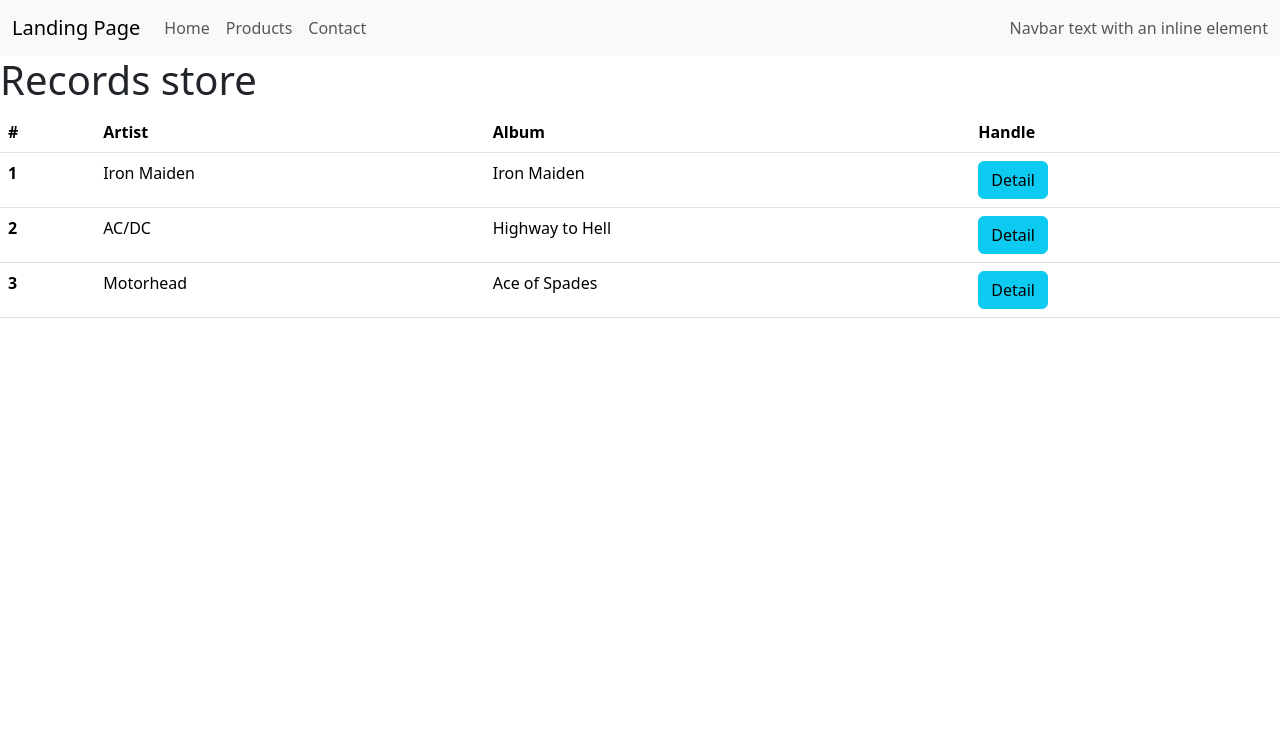
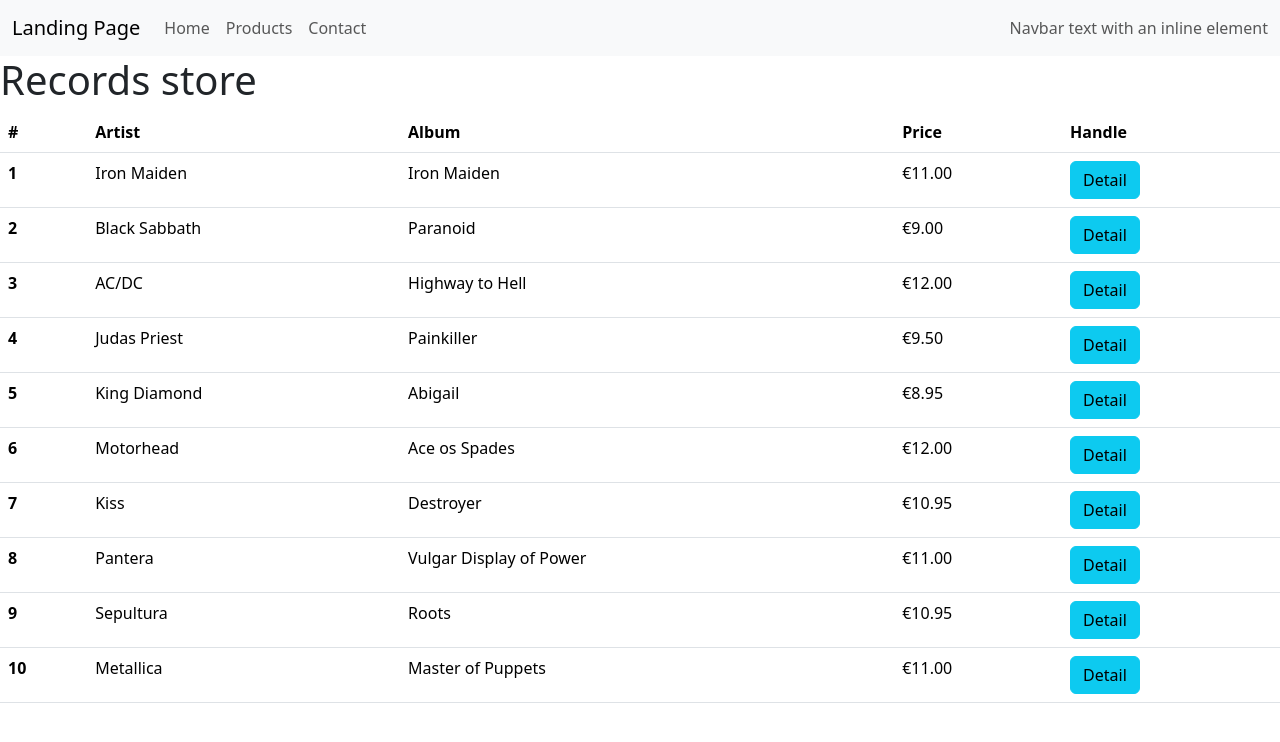
Before and after one commit to alvaroariasrivero/landing-page-angular, an Angular app: page /products in a window 1280 px wide. Shown: the top 742 px of the page. Built offline with nearby package versions, Linux system fonts and the light colour scheme.

Commit message:
dinamyc product detail

```diff
--- a/src/app/product-details/product-details.component.html
+++ b/src/app/product-details/product-details.component.html
@@ -1 +1,3 @@
-<h1>{{productTitle}}</h1>
+<h1>{{product?.album}}</h1>
+<h3>Artist: {{product?.artist}}</h3>
+<p>Price: {{ product?.price| currency:'EUR':'symbol':'1.2-2' }}</p>
--- a/src/app/product-details/product-details.component.ts
+++ b/src/app/product-details/product-details.component.ts
@@ -1,5 +1,6 @@
 import { Component, OnInit } from '@angular/core';
 import { ActivatedRoute } from '@angular/router';
+import { productsList, Product } from '../products/products.mock';
 
 @Component({
   selector: 'app-product-details',
@@ -8,13 +9,14 @@
 })
 export class ProductDetailsComponent implements OnInit {
 
-  productTitle: string = "";
+  productsList: Product[] = productsList;
+  product?: Product;
 
   constructor(private _route: ActivatedRoute){}
 
   ngOnInit(): void {
       this._route.params.subscribe(params => {
-        this.productTitle = params['productId'];
+        this.product = productsList.find((element) => element.album === params['productId']);
       });
   };
 
--- a/src/app/products/products.component.html
+++ b/src/app/products/products.component.html
@@ -6,27 +6,17 @@
         <th scope="col">#</th>
         <th scope="col">Artist</th>
         <th scope="col">Album</th>
+        <th scope="col">Price</th>
         <th scope="col">Handle</th>
       </tr>
     </thead>
     <tbody>
-      <tr>
-        <th scope="row">1</th>
-        <td>Iron Maiden</td>
-        <td>Iron Maiden</td>
-        <td><button class="btn btn-info"  [routerLink]="['/products', 'Iron Maiden']">Detail</button></td>
-      </tr>
-      <tr>
-        <th scope="row">2</th>
-        <td>AC/DC</td>
-        <td>Highway to Hell</td>
-        <td><button class="btn btn-info" [routerLink]="['/products', 'Highway to Hell']">Detail</button></td>
-      </tr>
-      <tr>
-        <th scope="row">3</th>
-        <td>Motorhead</td>
-        <td>Ace of Spades</td>
-        <td><button class="btn btn-info" [routerLink]="['/products', 'Ace of Spades']">Detail</button></td>
+      <tr *ngFor="let product of productsList">
+        <th scope="row">{{product.id}}</th>
+        <td>{{product.artist}}</td>
+        <td>{{product.album}}</td>
+        <td>{{ product.price | currency:'EUR':'symbol':'1.2-2' }}</td>
+        <td><button class="btn btn-info"  [routerLink]="['/products', product.album]">Detail</button></td>
       </tr>
     </tbody>
   </table>
--- a/src/app/products/products.component.ts
+++ b/src/app/products/products.component.ts
@@ -1,4 +1,5 @@
 import { Component } from '@angular/core';
+import { productsList } from './products.mock';
 
 @Component({
   selector: 'app-products',
@@ -6,5 +7,5 @@
   styleUrl: './products.component.css'
 })
 export class ProductsComponent {
-
+  productsList = productsList;
 }
--- /dev/null
+++ b/src/app/products/products.mock.ts
@@ -0,0 +1,19 @@
+export const productsList:Product[] = [
+    {id: 1, artist: 'Iron Maiden', album: 'Iron Maiden', price: 11},
+    {id: 2, artist: 'Black Sabbath', album: 'Paranoid', price: 9},
+    {id: 3, artist: 'AC/DC', album: 'Highway to Hell', price: 12},
+    {id: 4, artist: 'Judas Priest', album: 'Painkiller', price: 9.5},
+    {id: 5, artist: 'King Diamond', album: 'Abigail', price: 8.95},
+    {id: 6, artist: 'Motorhead', album: 'Ace os Spades', price: 12},
+    {id: 7, artist: 'Kiss', album: 'Destroyer', price: 10.95},
+    {id: 8, artist: 'Pantera', album: 'Vulgar Display of Power', price: 11},
+    {id: 9, artist: 'Sepultura', album: 'Roots', price: 10.95},
+    {id: 10, artist: 'Metallica', album: 'Master of Puppets', price: 11}
+]
+
+export interface Product {
+    id: number | string,
+    artist: string,
+    album: string,
+    price: number
+}
```
